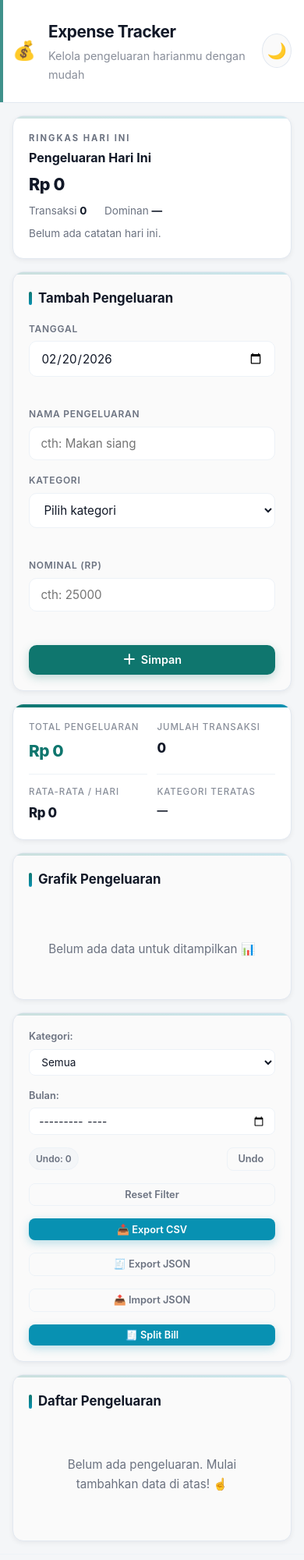
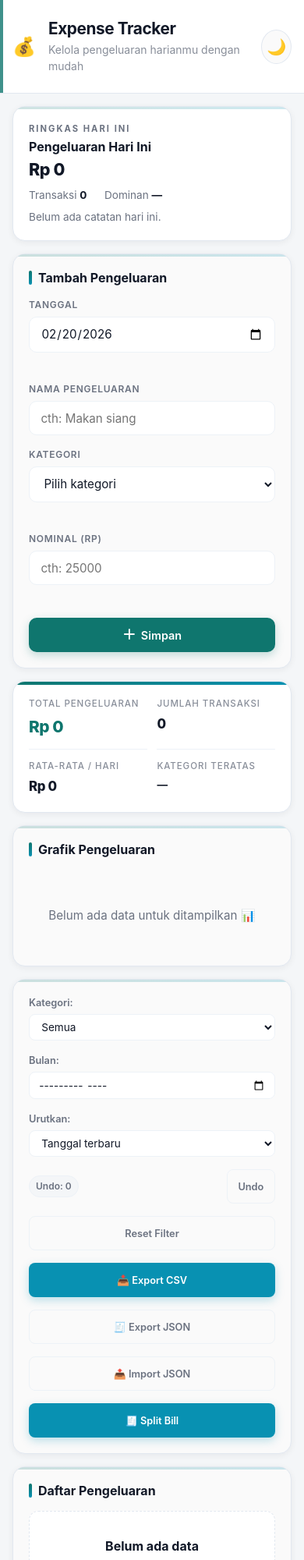
Before and after one commit to asyaperdana/expense-tracker, a plain HTML site: page index.html in a window 390 px wide. Shown: the top 2000 px of the page at 78% size. Drawn offline with Linux system fonts and the light colour scheme.

Commit message:
Upgrade design system and scalable UX behaviors

```diff
--- a/index.html
+++ b/index.html
@@ -39,7 +39,7 @@
         <span class="card-illus" aria-hidden="true">✶</span>
         <div class="hero-content">
           <div class="hero-kicker">Ringkas Hari Ini</div>
-          <div class="hero-title">Pengeluaran Hari Ini</div>
+          <h2 class="hero-title">Pengeluaran Hari Ini</h2>
           <div class="hero-value" id="today-amount">Rp 0</div>
           <div class="hero-meta">
             <span>Transaksi <strong id="today-count">0</strong></span>
@@ -57,7 +57,7 @@
       <!-- Form Section -->
       <section class="card glass form-card">
         <span class="card-illus" aria-hidden="true">◈</span>
-        <h2 class="card-title">Tambah Pengeluaran</h2>
+        <h3 class="card-title">Tambah Pengeluaran</h3>
         <form id="expense-form" novalidate>
           <div class="form-grid">
             <div class="form-group">
@@ -147,7 +147,7 @@
       <!-- Chart Section -->
       <section class="card glass chart-card">
         <span class="card-illus" aria-hidden="true">◔</span>
-        <h2 class="card-title">Grafik Pengeluaran</h2>
+        <h3 class="card-title">Grafik Pengeluaran</h3>
         <div class="chart-container">
           <canvas id="category-chart" width="280" height="280"></canvas>
           <div class="chart-legend" id="chart-legend"></div>
@@ -180,6 +180,15 @@
             <label for="filter-month">Bulan:</label>
             <input type="month" id="filter-month" />
           </div>
+          <div class="filter-group">
+            <label for="filter-sort">Urutkan:</label>
+            <select id="filter-sort">
+              <option value="date-desc">Tanggal terbaru</option>
+              <option value="date-asc">Tanggal terlama</option>
+              <option value="amount-desc">Nominal tertinggi</option>
+              <option value="amount-asc">Nominal terendah</option>
+            </select>
+          </div>
           <div class="filter-group undo-group">
             <span class="undo-indicator" id="undo-indicator">Undo: 0</span>
             <button class="btn btn-ghost btn-sm" id="btn-undo" type="button" disabled>
@@ -208,7 +217,8 @@
       <!-- Table Section -->
       <section class="card glass table-card">
         <span class="card-illus" aria-hidden="true">▦</span>
-        <h2 class="card-title">Daftar Pengeluaran</h2>
+        <h3 class="card-title">Daftar Pengeluaran</h3>
+        <p class="render-state" id="render-state" aria-live="polite"></p>
         <div class="table-wrapper">
           <table id="expense-table">
             <thead>
@@ -226,7 +236,7 @@
           </table>
         </div>
         <p class="empty-state" id="empty-state">
-          Belum ada pengeluaran. Mulai tambahkan data di atas! ☝️
+          Belum ada pengeluaran. Tambahkan transaksi pertama dari form di atas.
         </p>
       </section>
     </main>
--- a/script.js
+++ b/script.js
@@ -57,6 +57,7 @@
   var amountHelp = document.getElementById('amount-help');
   var filterCategory = document.getElementById('filter-category');
   var filterMonth = document.getElementById('filter-month');
+  var filterSort = document.getElementById('filter-sort');
   var btnResetFilter = document.getElementById('btn-reset-filter');
   var btnExportCsv = document.getElementById('btn-export-csv');
   var btnExportJson = document.getElementById('btn-export-json');
@@ -74,6 +75,7 @@
   var chartEmpty = document.getElementById('chart-empty');
   var chartTooltip = document.getElementById('chart-tooltip');
   var toastContainer = document.getElementById('toast-container');
+  var renderStateEl = document.getElementById('render-state');
   var importOverlay = document.getElementById('import-overlay');
   var btnConfirmImport = document.getElementById('btn-confirm-import');
   var btnCancelImport = document.getElementById('btn-cancel-import');
@@ -94,6 +96,7 @@
   var MAX_UNDO = 10;
   var chartSlices = [];
   var chartGeom = null;
+  var renderTimer = null;
 
   // ─── UUID Generator ───────────────────────
   function generateId() {
@@ -318,22 +321,33 @@
   function getFilteredData() {
     var selectedCat = filterCategory.value;
     var selectedMonth = filterMonth.value; // YYYY-MM or ""
+    var selectedSort = filterSort.value || 'date-desc';
 
-    return expenses.filter(function (e) {
+    var filtered = expenses.filter(function (e) {
       var catMatch = selectedCat === 'Semua' || e.category === selectedCat;
       var monthMatch = !selectedMonth || e.date.substring(0, 7) === selectedMonth;
       return catMatch && monthMatch;
     });
+
+    filtered.sort(function (a, b) {
+      if (selectedSort === 'date-asc') return a.date.localeCompare(b.date);
+      if (selectedSort === 'amount-desc') return b.amount - a.amount || b.date.localeCompare(a.date);
+      if (selectedSort === 'amount-asc') return a.amount - b.amount || b.date.localeCompare(a.date);
+      return b.date.localeCompare(a.date);
+    });
+
+    return filtered;
+  }
+
+  function setRenderState(message) {
+    if (!renderStateEl) return;
+    renderStateEl.textContent = message || '';
+    renderStateEl.classList.toggle('visible', Boolean(message));
   }
 
   // ─── Render Table ─────────────────────────
-  function renderTable() {
+  function renderTableNow() {
     var data = getFilteredData();
-
-    // Sort by date desc
-    data.sort(function (a, b) {
-      return b.date.localeCompare(a.date);
-    });
 
     tbody.innerHTML = '';
     updateHero();
@@ -346,6 +360,7 @@
     }
 
     emptyState.classList.remove('visible');
+    var fragment = document.createDocumentFragment();
 
     data.forEach(function (item, index) {
       var tr = document.createElement('tr');
@@ -365,11 +380,24 @@
           '</div>' +
         '</td>';
 
-      tbody.appendChild(tr);
+      fragment.appendChild(tr);
     });
 
+    tbody.appendChild(fragment);
     updateSummary(data);
     renderChart(data);
+  }
+
+  function renderTable() {
+    if (renderTimer) {
+      clearTimeout(renderTimer);
+    }
+    setRenderState('Memuat transaksi...');
+    renderTimer = setTimeout(function () {
+      renderTimer = null;
+      renderTableNow();
+      setRenderState('');
+    }, 0);
   }
 
   // ─── Escape HTML ──────────────────────────
@@ -575,6 +603,8 @@
     categoryHelp.textContent = '';
     amountHelp.textContent = '';
     editingId = null;
+    btnSubmit.disabled = false;
+    btnSubmit.classList.remove('is-loading');
     btnSubmit.innerHTML = '<span class="btn-icon">＋</span> Simpan';
     btnCancel.style.display = 'none';
 
@@ -596,6 +626,13 @@
     e.preventDefault();
 
     if (!validateForm()) return;
+    if (btnSubmit.disabled) return;
+
+    var submitLabel = btnSubmit.innerHTML;
+    var completed = false;
+    btnSubmit.disabled = true;
+    btnSubmit.classList.add('is-loading');
+    btnSubmit.innerHTML = '<span class="btn-spinner" aria-hidden="true"></span> Menyimpan...';
 
     var data = {
       id: editingId || generateId(),
@@ -605,6 +642,7 @@
       amount: Number(inputAmount.value),
     };
 
+    try {
       if (editingId) {
         expenses = expenses.map(function (item) {
           return item.id === editingId ? data : item;
@@ -618,6 +656,14 @@
       saveToStorage();
       renderTable();
       resetForm();
+      completed = true;
+    } finally {
+      if (!completed) {
+        btnSubmit.innerHTML = submitLabel;
+      }
+      btnSubmit.disabled = false;
+      btnSubmit.classList.remove('is-loading');
+    }
   }
 
   // ─── Edit Expense ────────────────────────
@@ -652,9 +698,10 @@
 
   function confirmDelete() {
     if (!deleteTargetId) return;
-    var row = tbody.querySelector('tr[data-id="' + deleteTargetId + '"]');
+    var targetId = deleteTargetId;
+    var row = tbody.querySelector('tr[data-id="' + targetId + '"]');
     var deletedItem = expenses.find(function (e) {
-      return e.id === deleteTargetId;
+      return e.id === targetId;
     });
 
     hideDeleteConfirm();
@@ -662,7 +709,7 @@
     function finalizeDelete() {
       pushUndo(expenses);
       expenses = expenses.filter(function (e) {
-        return e.id !== deleteTargetId;
+        return e.id !== targetId;
       });
       saveToStorage();
       renderTable();
@@ -876,6 +923,7 @@
   function resetFilters() {
     filterCategory.value = 'Semua';
     filterMonth.value = '';
+    filterSort.value = 'date-desc';
     localStorage.removeItem(FILTER_KEY);
     renderTable();
     showToast('Filter direset', 'info');
@@ -885,6 +933,7 @@
     var payload = {
       category: filterCategory.value,
       month: filterMonth.value,
+      sort: filterSort.value,
     };
     localStorage.setItem(FILTER_KEY, JSON.stringify(payload));
   }
@@ -898,6 +947,9 @@
       }
       if (saved && typeof saved.month === 'string') {
         filterMonth.value = saved.month;
+      }
+      if (saved && typeof saved.sort === 'string') {
+        filterSort.value = saved.sort;
       }
     } catch (e) {
       // ignore corrupted filters
@@ -919,6 +971,11 @@
   });
 
   filterMonth.addEventListener('change', function () {
+    saveFilters();
+    renderTable();
+  });
+
+  filterSort.addEventListener('change', function () {
     saveFilters();
     renderTable();
   });
--- a/style.css
+++ b/style.css
@@ -2,28 +2,54 @@
    CSS Variables & Reset
    =========================== */
 :root {
-  --clr-bg: #f4f6f8;
-  --clr-surface: #fafafa;
-  --clr-surface-solid: #ffffff;
+  --primary-500: #0f766e;
+  --primary-600: #0b5f59;
+  --success-500: #16a34a;
+  --danger-500: #ef4444;
+  --danger-600: #dc2626;
+  --neutral-0: #ffffff;
+  --neutral-50: #fafafa;
+  --neutral-100: #f4f6f8;
+  --neutral-200: #e2e8f0;
+  --neutral-300: #cbd5e1;
+  --neutral-500: #6b7280;
+  --neutral-700: #334155;
+  --neutral-900: #111827;
+  --space-1: 8px;
+  --space-2: 16px;
+  --space-3: 24px;
+  --space-4: 32px;
+  --radius-sm: 10px;
+  --radius-md: 12px;
+  --radius-lg: 16px;
+  --shadow-low: 0 2px 8px rgba(15, 23, 42, 0.06);
+  --shadow-medium: 0 8px 20px rgba(15, 23, 42, 0.1);
+  --font-size-lg: 1.25rem;
+  --font-size-md: 1rem;
+  --font-size-sm: 0.875rem;
+  --line-height-base: 1.5;
+  --line-height-tight: 1.25;
+  --clr-bg: var(--neutral-100);
+  --clr-surface: var(--neutral-50);
+  --clr-surface-solid: var(--neutral-0);
   --clr-surface-hover: #f3f4f6;
-  --clr-border: #e2e8f0;
+  --clr-border: var(--neutral-200);
   --clr-border-subtle: #edf2f7;
-  --clr-text: #111827;
-  --clr-text-secondary: #6b7280;
-  --clr-primary: #0f766e;
-  --clr-primary-hover: #0b5f59;
+  --clr-text: var(--neutral-900);
+  --clr-text-secondary: var(--neutral-500);
+  --clr-primary: var(--primary-500);
+  --clr-primary-hover: var(--primary-600);
   --clr-primary-light: rgba(15, 118, 110, 0.12);
-  --clr-danger: #ef4444;
-  --clr-danger-hover: #dc2626;
+  --clr-danger: var(--danger-500);
+  --clr-danger-hover: var(--danger-600);
   --clr-danger-light: rgba(239, 68, 68, 0.12);
   --clr-accent: #0891b2;
   --clr-accent-hover: #0e7490;
   --clr-warning: #f59e0b;
-  --clr-success: #16a34a;
-  --radius: 14px;
-  --radius-sm: 10px;
-  --shadow-sm: 0 2px 6px rgba(15, 23, 42, 0.06);
-  --shadow: 0 8px 20px rgba(15, 23, 42, 0.08);
+  --clr-success: var(--success-500);
+  --radius: var(--radius-md);
+  --shadow-sm: var(--shadow-low);
+  --shadow: var(--shadow-medium);
   --shadow-lg: 0 16px 32px rgba(15, 23, 42, 0.12);
   --shadow-glow: 0 0 18px rgba(15, 118, 110, 0.16);
   --transition: 0.2s ease;
@@ -102,17 +128,32 @@ html {
   scroll-behavior: smooth;
 }
 
+h1,
+h2,
+h3 {
+  line-height: var(--line-height-tight);
+}
+
 body {
   font-family: var(--font-body);
   background: var(--clr-bg);
   color: var(--clr-text);
-  line-height: 1.6;
+  line-height: var(--line-height-base);
   min-height: 100vh;
   display: flex;
   flex-direction: column;
   transition:
     background var(--transition),
     color var(--transition);
+}
+
+button:focus-visible,
+input:focus-visible,
+select:focus-visible,
+textarea:focus-visible,
+a:focus-visible {
+  outline: 2px solid var(--clr-primary);
+  outline-offset: 2px;
 }
 
 /* ===========================
@@ -152,7 +193,7 @@ body {
 }
 
 .header-inner {
-  max-width: 960px;
+  max-width: 1100px;
   margin: 0 auto;
   display: flex;
   align-items: center;
@@ -167,14 +208,15 @@ body {
 }
 
 .header h1 {
-  font-size: 1.5rem;
+  font-size: var(--font-size-lg);
   font-weight: 700;
   letter-spacing: -0.02em;
+  line-height: var(--line-height-tight);
   font-family: var(--font-heading);
 }
 
 .header-subtitle {
-  font-size: 0.9rem;
+  font-size: var(--font-size-sm);
   opacity: 0.8;
   margin-top: 0.2rem;
   color: var(--clr-text-secondary);
@@ -213,13 +255,13 @@ body {
    Container
    =========================== */
 .container {
-  max-width: 1000px;
+  max-width: 1100px;
   width: 100%;
   margin: 0 auto;
-  padding: 1.5rem;
+  padding: var(--space-3);
   display: flex;
   flex-direction: column;
-  gap: 1.5rem;
+  gap: var(--space-3);
   flex: 1;
 }
 
@@ -229,8 +271,8 @@ body {
 .card {
   background: var(--clr-surface);
   border: 1px solid var(--clr-border);
-  border-radius: var(--radius);
-  padding: 1.5rem;
+  border-radius: var(--radius-lg);
+  padding: var(--space-3);
   box-shadow: var(--shadow-sm);
   position: relative;
   overflow: hidden;
@@ -269,9 +311,9 @@ body {
 }
 
 .card-title {
-  font-size: 1.05rem;
+  font-size: var(--font-size-md);
   font-weight: 700;
-  margin-bottom: 1rem;
+  margin-bottom: var(--space-2);
   color: var(--clr-text);
   display: flex;
   align-items: center;
@@ -317,7 +359,7 @@ body {
   font-size: 1.05rem;
   font-weight: 700;
   font-family: var(--font-heading);
-  margin-top: 0.25rem;
+  margin: 0.25rem 0 0;
 }
 
 .hero-value {
@@ -446,6 +488,32 @@ body {
   gap: 0.75rem;
 }
 
+#btn-submit.is-loading {
+  opacity: 0.8;
+  pointer-events: none;
+}
+
+#btn-submit:disabled {
+  opacity: 0.7;
+  cursor: not-allowed;
+}
+
+.btn-spinner {
+  width: 14px;
+  height: 14px;
+  border: 2px solid rgba(255, 255, 255, 0.35);
+  border-top-color: #fff;
+  border-radius: 50%;
+  display: inline-block;
+  animation: spin 0.8s linear infinite;
+}
+
+@keyframes spin {
+  to {
+    transform: rotate(360deg);
+  }
+}
+
 /* ===========================
    Buttons
    =========================== */
@@ -454,7 +522,8 @@ body {
   align-items: center;
   justify-content: center;
   gap: 0.4rem;
-  padding: 0.65rem 1.5rem;
+  padding: 0.65rem 1.25rem;
+  min-height: 44px;
   font-size: 0.9rem;
   font-weight: 600;
   font-family: var(--font-body);
@@ -533,6 +602,7 @@ body {
 
 .btn-sm {
   padding: 0.4rem 0.85rem;
+  min-height: 44px;
   font-size: 0.8rem;
   border-radius: 8px;
 }
@@ -782,10 +852,21 @@ body {
    Table
    =========================== */
 .table-wrapper {
-  overflow-x: auto;
+  overflow: auto;
+  max-height: 440px;
   margin: 0 -1.5rem;
   padding: 0 1.5rem;
   position: relative;
+}
+
+.table-wrapper::-webkit-scrollbar {
+  width: 10px;
+  height: 10px;
+}
+
+.table-wrapper::-webkit-scrollbar-thumb {
+  background: var(--clr-border);
+  border-radius: 999px;
 }
 
 #expense-table {
@@ -892,13 +973,36 @@ body {
 /* Empty State */
 .empty-state {
   text-align: center;
-  padding: 2.5rem 1rem;
-  color: var(--clr-text-secondary);
-  font-size: 0.95rem;
+  padding: 2rem 1rem;
+  color: var(--clr-text-secondary);
+  font-size: var(--font-size-sm);
   display: none;
+  border: 1px dashed var(--clr-border);
+  border-radius: var(--radius);
+  background: var(--clr-surface-solid);
 }
 
 .empty-state.visible {
+  display: block;
+}
+
+.empty-state::before {
+  content: "Belum ada data";
+  display: block;
+  font-size: var(--font-size-md);
+  font-weight: 700;
+  color: var(--clr-text);
+  margin-bottom: 6px;
+}
+
+.render-state {
+  display: none;
+  font-size: 0.8rem;
+  color: var(--clr-text-secondary);
+  margin: -0.25rem 0 0.75rem;
+}
+
+.render-state.visible {
   display: block;
 }
 
@@ -1725,6 +1829,7 @@ body {
   .table-wrapper {
     margin: 0;
     padding: 0;
+    max-height: none;
   }
 
   #expense-table thead {
```
Lines whose indentation alone changed are shown as unchanged.
